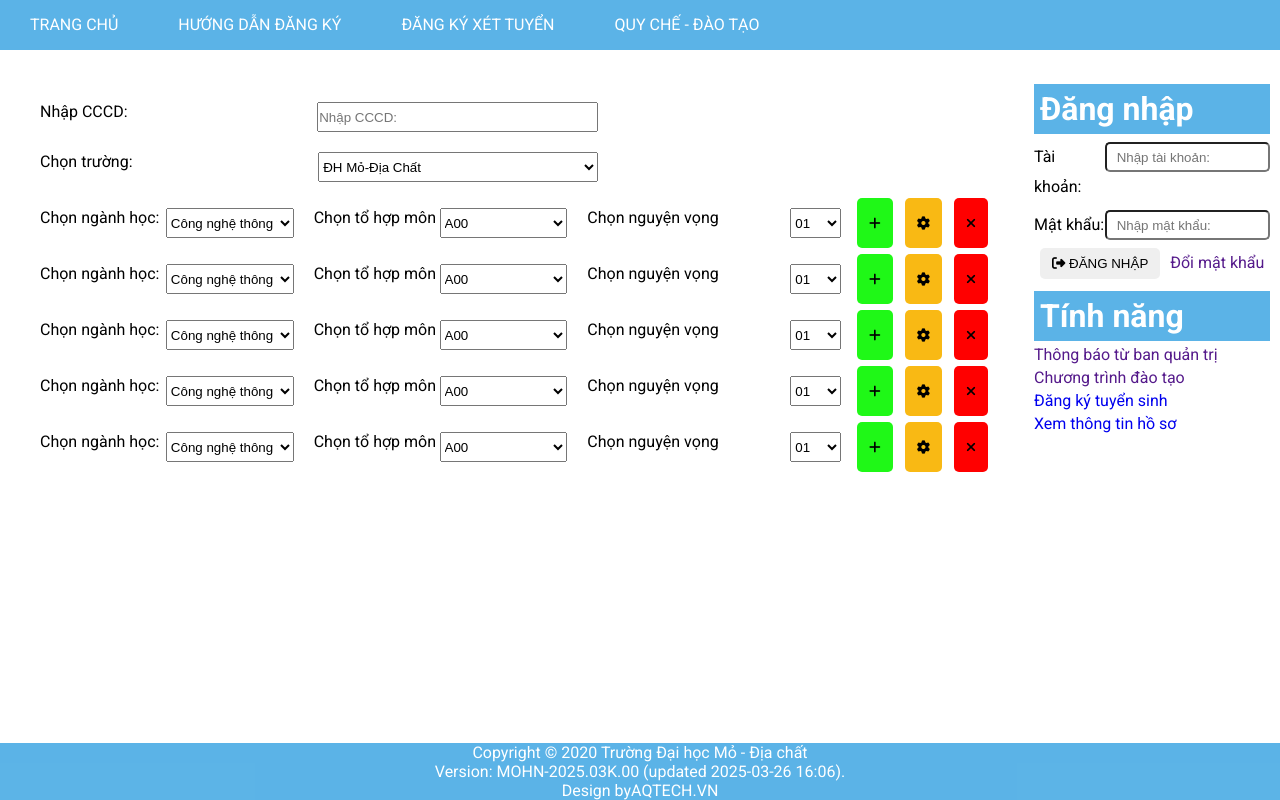
After one commit to NHPhi24/HTThongTinTuyenSinh, a PHP site: page /assets/catalog/DKXT.html in a window 1280 px wide. The commit adds this page. Run offline with PHP 8.4, Linux system fonts and the light colour scheme.

Commit message:
them trang dangkyxettuyen

```diff
--- /dev/null
+++ b/project/assets/catalog/DKXT.html
@@ -0,0 +1,401 @@
+<!DOCTYPE html>
+<html lang="en">
+
+<head>
+    <meta charset="UTF-8">
+    <meta name="viewport" content="width=device-width, initial-scale=1.0">
+    <link rel="preconnect" href="https://fonts.googleapis.com">
+    <link rel="preconnect" href="https://fonts.gstatic.com" crossorigin>
+    <link href="https://fonts.googleapis.com/css2?family=Roboto:ital,wght@0,100..900;1,100..900&display=swap"
+        rel="stylesheet">
+    <link rel="stylesheet" href="https://cdnjs.cloudflare.com/ajax/libs/font-awesome/6.7.2/css/all.min.css"
+        integrity="sha512-Evv84Mr4kqVGRNSgIGL/F/aIDqQb7xQ2vcrdIwxfjThSH8CSR7PBEakCr51Ck+w+/U6swU2Im1vVX0SVk9ABhg=="
+        crossorigin="anonymous" referrerpolicy="no-referrer" />
+    <link rel="stylesheet" href="../css/base.css">
+    <link rel="stylesheet" href="../css/index.css">
+    <link rel="stylesheet" href="../css/DKXT.css">
+    <title>HỆ THỐNG TUYỂN SINH TRỰC TUYẾN</title>
+</head>
+
+<body>
+    <div class="container">
+        <div class="navbar">
+            <div class="nav-l">
+                <ul>
+                    <li><a href="/project/index.html">Trang chủ</a></li>
+                    <li><a href="">Hướng dẫn đăng ký</a></li>
+                    <li><a href="./DKXT.html">Đăng ký xét tuyển</a></li>
+                    <li><a href="">Quy chế - đào tạo</a></li>
+                </ul>
+            </div>
+        </div>
+        <div class="content">
+            <div class="content-l">
+                <div class="DKXT">
+                    <div class="inf-1">
+                        <label for="">Nhập CCCD: </label>
+                        <input type="text" name="CCCD" id="CCCD" placeholder="Nhập CCCD: ">
+                    </div>
+                    <div class="inf-1">
+                        <label for="">Chọn trường: </label>
+                        <select name="" id="selectSchool">
+                            <option value="">ĐH Mỏ-Địa Chất</option>
+                            <option value="">ĐH Bách Khoa Hà Nội</option>
+                            <option value="">ĐH Kinh Tế Quốc Dân</option>
+                            <option value="">ĐH Xây Dựng</option>
+                            <option value="">ĐH Nông Nghiệp</option>
+                            <option value="">ĐH Thủy Lợi</option>
+                        </select>
+                    </div>
+                    <div class="industry">
+                        <div class="inf-1">
+                            <label for="">Chọn ngành học: </label>
+                            <select name="" id="selectIndustry">
+                                <option value="">Công nghệ thông tin</option>
+                                <option value="">Tự động hóa</option>
+                                <option value="">Quản trị kinh doanh</option>
+                                <option value="">Kế toán </option>
+                                <option value="">Khai thác mỏ</option>
+                            </select>
+                        </div>
+                        <div class="inf-1">
+                            <label for="">Chọn tổ hợp môn </label>
+                            <select name="" id="select_ToHop">
+                                <option value="">A00</option>
+                                <option value="">A01</option>
+                                <option value="">C00</option>
+                                <option value="">C01</option>
+                                <option value="">B</option>
+                                <option value="">D01</option>
+                            </select>
+                        </div>
+                        <div class="inf-1">
+                            <label for="">Chọn nguyện vọng </label>
+                            <select name="" id="select_NV">
+                                <option value="">01</option>
+                                <option value="">02</option>
+                                <option value="">03</option>
+                                <option value="">04</option>
+                                <option value="">05</option>
+                                <option value="">06</option>
+                                <option value="">07</option>
+                                <option value="">08</option>
+                                <option value="">09</option>
+                                <option value="">10</option>
+                                <option value="">11</option>
+                                <option value="">12</option>
+                                <option value="">13</option>
+                                <option value="">14</option>
+                                <option value="">15</option>
+                                <option value="">16</option>
+                                <option value="">17</option>
+                                <option value="">18</option>
+                                <option value="">19</option>
+                                <option value="">20</option>
+                            </select>
+                        </div>
+                        <div class="crud">
+                            <button class="btn btn-add">
+                                <i class="fa-solid fa-plus"></i>
+                            </button>
+                            <button class="btn btn-set">
+                                <i class="fa-solid fa-gear"></i>
+                            </button>
+                            <button class="btn btn-del">
+                                <i class="fa-solid fa-xmark"></i>
+                            </button>
+
+                        </div>
+
+                    </div>
+                    <div class="industry">
+                        <div class="inf-1">
+                            <label for="">Chọn ngành học: </label>
+                            <select name="" id="selectIndustry">
+                                <option value="">Công nghệ thông tin</option>
+                                <option value="">Tự động hóa</option>
+                                <option value="">Quản trị kinh doanh</option>
+                                <option value="">Kế toán </option>
+                                <option value="">Khai thác mỏ</option>
+                            </select>
+                        </div>
+                        <div class="inf-1">
+                            <label for="">Chọn tổ hợp môn </label>
+                            <select name="" id="select_ToHop">
+                                <option value="">A00</option>
+                                <option value="">A01</option>
+                                <option value="">C00</option>
+                                <option value="">C01</option>
+                                <option value="">B</option>
+                                <option value="">D01</option>
+                            </select>
+                        </div>
+                        <div class="inf-1">
+                            <label for="">Chọn nguyện vọng </label>
+                            <select name="" id="select_NV">
+                                <option value="">01</option>
+                                <option value="">02</option>
+                                <option value="">03</option>
+                                <option value="">04</option>
+                                <option value="">05</option>
+                                <option value="">06</option>
+                                <option value="">07</option>
+                                <option value="">08</option>
+                                <option value="">09</option>
+                                <option value="">10</option>
+                                <option value="">11</option>
+                                <option value="">12</option>
+                                <option value="">13</option>
+                                <option value="">14</option>
+                                <option value="">15</option>
+                                <option value="">16</option>
+                                <option value="">17</option>
+                                <option value="">18</option>
+                                <option value="">19</option>
+                                <option value="">20</option>
+                            </select>
+                        </div>
+                        <div class="crud">
+                            <button class="btn btn-add">
+                                <i class="fa-solid fa-plus"></i>
+                            </button>
+                            <button class="btn btn-set">
+                                <i class="fa-solid fa-gear"></i>
+                            </button>
+                            <button class="btn btn-del">
+                                <i class="fa-solid fa-xmark"></i>
+                            </button>
+
+                        </div>
+
+                    </div>
+                    <div class="industry">
+                        <div class="inf-1">
+                            <label for="">Chọn ngành học: </label>
+                            <select name="" id="selectIndustry">
+                                <option value="">Công nghệ thông tin</option>
+                                <option value="">Tự động hóa</option>
+                                <option value="">Quản trị kinh doanh</option>
+                                <option value="">Kế toán </option>
+                                <option value="">Khai thác mỏ</option>
+                            </select>
+                        </div>
+                        <div class="inf-1">
+                            <label for="">Chọn tổ hợp môn </label>
+                            <select name="" id="select_ToHop">
+                                <option value="">A00</option>
+                                <option value="">A01</option>
+                                <option value="">C00</option>
+                                <option value="">C01</option>
+                                <option value="">B</option>
+                                <option value="">D01</option>
+                            </select>
+                        </div>
+                        <div class="inf-1">
+                            <label for="">Chọn nguyện vọng </label>
+                            <select name="" id="select_NV">
+                                <option value="">01</option>
+                                <option value="">02</option>
+                                <option value="">03</option>
+                                <option value="">04</option>
+                                <option value="">05</option>
+                                <option value="">06</option>
+                                <option value="">07</option>
+                                <option value="">08</option>
+                                <option value="">09</option>
+                                <option value="">10</option>
+                                <option value="">11</option>
+                                <option value="">12</option>
+                                <option value="">13</option>
+                                <option value="">14</option>
+                                <option value="">15</option>
+                                <option value="">16</option>
+                                <option value="">17</option>
+                                <option value="">18</option>
+                                <option value="">19</option>
+                                <option value="">20</option>
+                            </select>
+                        </div>
+                        <div class="crud">
+                            <button class="btn btn-add">
+                                <i class="fa-solid fa-plus"></i>
+                            </button>
+                            <button class="btn btn-set">
+                                <i class="fa-solid fa-gear"></i>
+                            </button>
+                            <button class="btn btn-del">
+                                <i class="fa-solid fa-xmark"></i>
+                            </button>
+
+                        </div>
+
+                    </div>
+                    <div class="industry">
+                        <div class="inf-1">
+                            <label for="">Chọn ngành học: </label>
+                            <select name="" id="selectIndustry">
+                                <option value="">Công nghệ thông tin</option>
+                                <option value="">Tự động hóa</option>
+                                <option value="">Quản trị kinh doanh</option>
+                                <option value="">Kế toán </option>
+                                <option value="">Khai thác mỏ</option>
+                            </select>
+                        </div>
+                        <div class="inf-1">
+                            <label for="">Chọn tổ hợp môn </label>
+                            <select name="" id="select_ToHop">
+                                <option value="">A00</option>
+                                <option value="">A01</option>
+                                <option value="">C00</option>
+                                <option value="">C01</option>
+                                <option value="">B</option>
+                                <option value="">D01</option>
+                            </select>
+                        </div>
+                        <div class="inf-1">
+                            <label for="">Chọn nguyện vọng </label>
+                            <select name="" id="select_NV">
+                                <option value="">01</option>
+                                <option value="">02</option>
+                                <option value="">03</option>
+                                <option value="">04</option>
+                                <option value="">05</option>
+                                <option value="">06</option>
+                                <option value="">07</option>
+                                <option value="">08</option>
+                                <option value="">09</option>
+                                <option value="">10</option>
+                                <option value="">11</option>
+                                <option value="">12</option>
+                                <option value="">13</option>
+                                <option value="">14</option>
+                                <option value="">15</option>
+                                <option value="">16</option>
+                                <option value="">17</option>
+                                <option value="">18</option>
+                                <option value="">19</option>
+                                <option value="">20</option>
+                            </select>
+                        </div>
+                        <div class="crud">
+                            <button class="btn btn-add">
+                                <i class="fa-solid fa-plus"></i>
+                            </button>
+                            <button class="btn btn-set">
+                                <i class="fa-solid fa-gear"></i>
+                            </button>
+                            <button class="btn btn-del">
+                                <i class="fa-solid fa-xmark"></i>
+                            </button>
+
+                        </div>
+
+                    </div>
+                    <div class="industry">
+                        <div class="inf-1">
+                            <label for="">Chọn ngành học: </label>
+                            <select name="" id="selectIndustry">
+                                <option value="">Công nghệ thông tin</option>
+                                <option value="">Tự động hóa</option>
+                                <option value="">Quản trị kinh doanh</option>
+                                <option value="">Kế toán </option>
+                                <option value="">Khai thác mỏ</option>
+                            </select>
+                        </div>
+                        <div class="inf-1">
+                            <label for="">Chọn tổ hợp môn </label>
+                            <select name="" id="select_ToHop">
+                                <option value="">A00</option>
+                                <option value="">A01</option>
+                                <option value="">C00</option>
+                                <option value="">C01</option>
+                                <option value="">B</option>
+                                <option value="">D01</option>
+                            </select>
+                        </div>
+                        <div class="inf-1">
+                            <label for="">Chọn nguyện vọng </label>
+                            <select name="" id="select_NV">
+                                <option value="">01</option>
+                                <option value="">02</option>
+                                <option value="">03</option>
+                                <option value="">04</option>
+                                <option value="">05</option>
+                                <option value="">06</option>
+                                <option value="">07</option>
+                                <option value="">08</option>
+                                <option value="">09</option>
+                                <option value="">10</option>
+                                <option value="">11</option>
+                                <option value="">12</option>
+                                <option value="">13</option>
+                                <option value="">14</option>
+                                <option value="">15</option>
+                                <option value="">16</option>
+                                <option value="">17</option>
+                                <option value="">18</option>
+                                <option value="">19</option>
+                                <option value="">20</option>
+                            </select>
+                        </div>
+                        <div class="crud">
+                            <button class="btn btn-add">
+                                <i class="fa-solid fa-plus"></i>
+                            </button>
+                            <button class="btn btn-set">
+                                <i class="fa-solid fa-gear"></i>
+                            </button>
+                            <button class="btn btn-del">
+                                <i class="fa-solid fa-xmark"></i>
+                            </button>
+
+                        </div>
+
+                    </div>
+
+
+
+
+
+                </div>
+            </div>
+            <div class="content-r">
+                <div class="login">
+                    <h1 class="title">Đăng nhập</h1>
+                    <form action="" method="post">
+                        <div class="account">
+                            <span> Tài khoản: </span>
+                            <input type="text" name="username" placeholder="Nhập tài khoản: ">
+                        </div>
+                        <div class="account">
+                            <span>Mật khẩu: </span>
+                            <input type="text" name="password" placeholder="Nhập mật khẩu: ">
+                        </div>
+                        <button class="btn">
+                            <i class="fa-solid fa-right-from-bracket"></i>
+                            <span>Đăng nhập</span>
+                        </button>
+                        <a href="">Đổi mật khẩu</a>
+                    </form>
+                </div>
+                <div class="feature">
+                    <h1 class="title">Tính năng</h1>
+                    <ul>
+                        <li><a href="">Thông báo từ ban quản trị</a></li>
+                        <li><a href="">Chương trình đào tạo</a></li>
+                        <li><a href="./DKXT.html">Đăng ký tuyển sinh</a></li>
+                        <li><a href="./information.html">Xem thông tin hồ sơ</a></li>
+                    </ul>
+                </div>
+            </div>
+        </div>
+        <div class="footer">
+            <div>
+                <p>Copyright © 2020 Trường Đại học Mỏ - Địa chất</p>
+                <p>Version: MOHN-2025.03K.00 (updated 2025-03-26 16:06).</p>
+                <p>Design byAQTECH.VN</p>
+            </div>
+        </div>
+</body>
+
+</html>
--- /dev/null
+++ b/project/assets/css/DKXT.css
@@ -0,0 +1,49 @@
+@import url(./base.css);
+
+.DKXT {
+    padding: 20px;
+}
+
+.inf-1 {
+    display: flex;
+    width: 60%;
+    padding: 10px;
+}
+
+.inf-1 label {
+    flex: 1;
+}
+
+.inf-1>input {
+    flex: 1;
+    height: 30px;
+}
+
+.inf-1 #selectSchool,
+.inf-1 #selectIndustry,
+.inf-1 #select_ToHop {
+    flex: 1;
+    height: 30px;
+    width: 100%;
+}
+
+#select_NV {
+    width: 20%;
+}
+
+.industry {
+    display: flex;
+    justify-content: space-around;
+    margin: 6px 0;
+}
+
+
+
+.crud {
+    display: flex;
+}
+
+.footer {
+    bottom: 0;
+
+}
--- a/project/assets/css/base.css
+++ b/project/assets/css/base.css
@@ -6,6 +6,9 @@
     --g-color: #C5E6F8;
     --div-color: #afafaf;
     --sign-up-color: #f5a534;
+    --btn-add-color: #1ff817;
+    --btn-set-color: #f9b914;
+    --btn-del-color: #ff0000;
 }
 
 * {
@@ -55,3 +58,15 @@ a:hover {
     width: 100%;
     border-bottom: 1px solid var(--div-color);
 }
+
+.btn-add {
+    background-color: var(--btn-add-color);
+}
+
+.btn-set {
+    background-color: var(--btn-set-color);
+}
+
+.btn-del {
+    background-color: var(--btn-del-color);
+}
--- a/project/assets/css/index.css
+++ b/project/assets/css/index.css
@@ -1,7 +1,7 @@
 @import url(./base.css);
 
 .container {
-    width: 100%
+    width: 100%;
 }
 
 body {
@@ -197,7 +197,6 @@ td {
     margin: 0 6px;
     padding: 8px 12px;
     border: none;
-    background-color: var(--sign-up-color);
     border-radius: 5px;
 }
 
@@ -226,8 +225,7 @@ td {
     justify-content: center;
     text-align: center;
     background-color: var(--prime-color);
-
-    bottom: 0;
+    position: absolute;
 }
 
 .footer p {
--- a/project/assets/css/infomation.css
+++ b/project/assets/css/infomation.css
@@ -3,6 +3,7 @@
 
 .content-l {
     display: flex;
+    margin-top: 12px;
 }
 
 .inf-l {
--- a/project/index.html
+++ b/project/index.html
@@ -21,9 +21,9 @@
         <div class="navbar">
             <div class="nav-l">
                 <ul>
-                    <li><a href="">Trang chủ</a></li>
+                    <li><a href="/project/index.html">Trang chủ</a></li>
                     <li><a href="">Hướng dẫn đăng ký</a></li>
-                    <li><a href="">Đăng ký xét tuyển</a></li>
+                    <li><a href="./assets/catalog/DKXT.html">Đăng ký xét tuyển</a></li>
                     <li><a href="">Quy chế - đào tạo</a></li>
                 </ul>
             </div>
@@ -369,7 +369,7 @@
                     <ul>
                         <li><a href="">Thông báo từ ban quản trị</a></li>
                         <li><a href="">Chương trình đào tạo</a></li>
-                        <li><a href="">Đăng ký tuyển sinh</a></li>
+                        <li><a href="./assets/catalog/DKXT.html">Đăng ký tuyển sinh</a></li>
                         <li><a href="./assets/catalog/information.html">Xem thông tin hồ sơ</a></li>
                     </ul>
                 </div>
```
Also changed, not shown: project/assets/catalog/information.html (+5 -5 lines).
